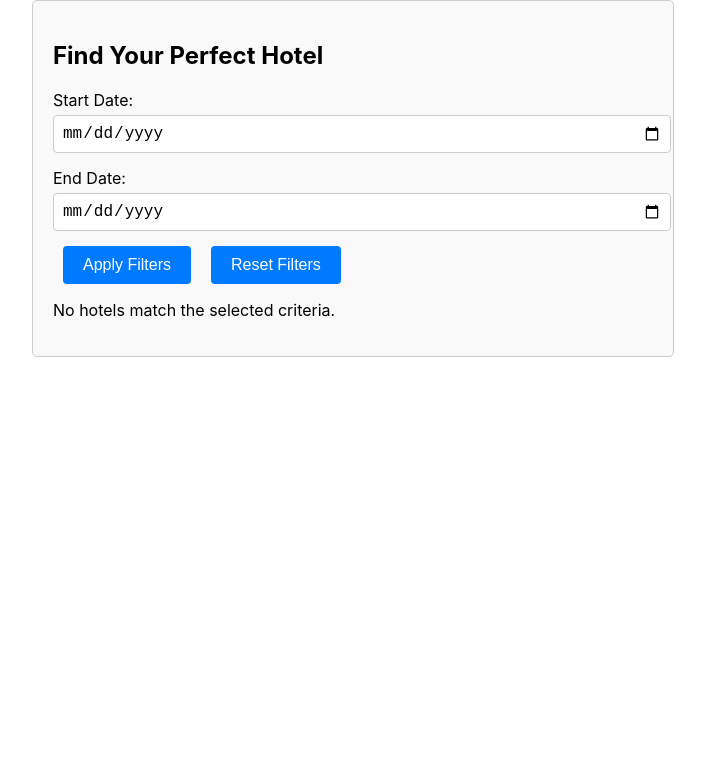
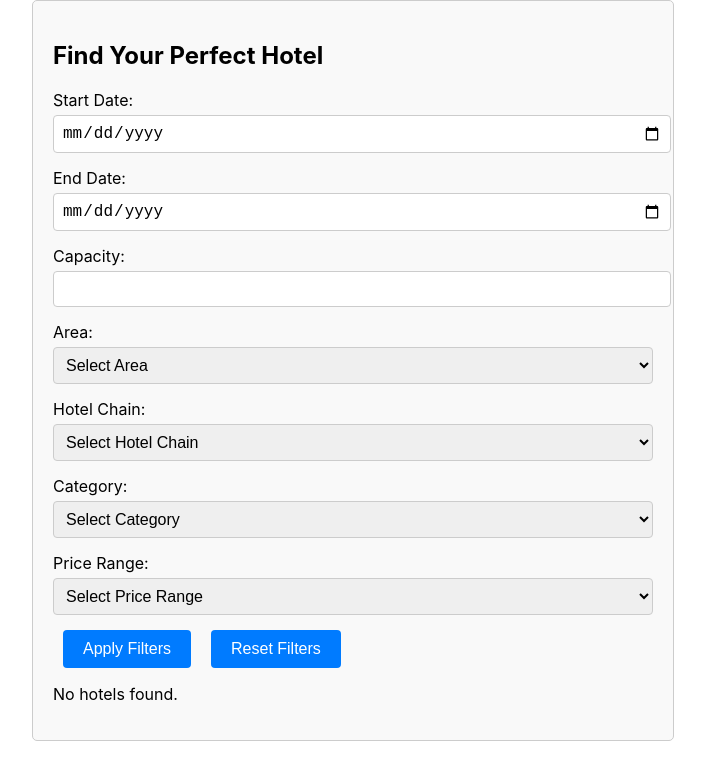
Before and after one commit to mzbayaa/e-Hotels-App, a React (Create React App) app: page /customer in a window 1280 px wide. Shown: the top 780 px of the page, without its empty margins (287-992 px from the left). Built offline with nearby package versions, Linux system fonts and the light colour scheme.

Commit message:
filters created

```diff
--- a/src/Components/Pages/Customer.css
+++ b/src/Components/Pages/Customer.css
@@ -17,7 +17,9 @@ label {
 }
 
 input[type="date"],
-select {
+input[type="number"],
+select,
+input[type="text"] {
   width: 100%;
   padding: 8px;
   font-size: 16px;
@@ -28,7 +30,7 @@ select {
 .error {
   color: red;
   font-size: 14px;
-  margin-top: 5px; /* Add some spacing between error message and input */
+  margin-top: 5px;
 }
 
 .btn {
--- a/src/Components/Pages/Customer.jsx
+++ b/src/Components/Pages/Customer.jsx
@@ -55,23 +55,27 @@ const Customer = () => {
   // Handler for applying filters
   const applyFilters = () => {
     // Validate filters
-    const errors = {};
+    const newErrors = {};
     if (!filters.startDate) {
-      errors.startDate = "Start date is required";
+      newErrors.startDate = "Start date is required";
     }
     if (!filters.endDate) {
-      errors.endDate = "End date is required";
+      newErrors.endDate = "End date is required";
     }
     if (
       filters.startDate &&
       filters.endDate &&
       new Date(filters.endDate) < new Date(filters.startDate)
     ) {
-      errors.endDate = "End date cannot be before start date";
+      newErrors.endDate = "End date cannot be before start date";
+    }
+    if (filters.capacity && (isNaN(filters.capacity) || filters.capacity < 1)) {
+      newErrors.capacity =
+        "Capacity must be a number greater than or equal to 1";
     }
     // Add more validation for other filters if needed
 
-    if (Object.keys(errors).length === 0) {
+    if (Object.keys(newErrors).length === 0) {
       // No errors, proceed with applying filters
       let filteredData = [...hotelData];
 
@@ -117,9 +121,10 @@ const Customer = () => {
 
       // Update filtered hotels state
       setFilteredHotels(filteredData);
+      setErrors({});
     } else {
       // Update errors state to display error messages
-      setErrors(errors);
+      setErrors(newErrors);
     }
   };
 
@@ -161,9 +166,74 @@ const Customer = () => {
         />
         {errors.endDate && <span className="error">{errors.endDate}</span>}
       </div>
-      {/* Other filter options (capacity, area, hotelChain, category, priceRange) */}
-      {/* Implement similar input/select elements for other filter options */}
-
+      <div className="filter-section">
+        <label>Capacity:</label>
+        <input
+          type="number"
+          value={filters.capacity}
+          min="1"
+          onChange={(e) => setFilters({ ...filters, capacity: e.target.value })}
+        />
+        {errors.capacity && <span className="error">{errors.capacity}</span>}
+      </div>
+      <div className="filter-section">
+        <label>Area:</label>
+        <select
+          value={filters.area}
+          onChange={(e) => setFilters({ ...filters, area: e.target.value })}
+        >
+          <option value="">Select Area</option>
+          <option value="City">City</option>
+          <option value="Beach">Beach</option>
+          <option value="Mountain">Mountain</option>
+          {/* Add more options as needed */}
+        </select>
+      </div>
+      <div className="filter-section">
+        <label>Hotel Chain:</label>
+        <select
+          value={filters.hotelChain}
+          onChange={(e) =>
+            setFilters({ ...filters, hotelChain: e.target.value })
+          }
+        >
+          <option value="">Select Hotel Chain</option>
+          <option value="Chain 1">Chain 1</option>
+          <option value="Chain 2">Chain 2</option>
+          <option value="Chain 3">Chain 3</option>
+          {/* Add more options as needed */}
+        </select>
+      </div>
+      <div className="filter-section">
+        <label>Category:</label>
+        <select
+          value={filters.category}
+          onChange={(e) => setFilters({ ...filters, category: e.target.value })}
+        >
+          <option value="">Select Category</option>
+          <option value="1-star">1-star</option>
+          <option value="2-star">2-star</option>
+          <option value="3-star">3-star</option>
+          <option value="4-star">4-star</option>
+          <option value="5-star">5-star</option>
+          {/* Add more options as needed */}
+        </select>
+      </div>
+      <div className="filter-section">
+        <label>Price Range:</label>
+        <select
+          value={filters.priceRange}
+          onChange={(e) =>
+            setFilters({ ...filters, priceRange: e.target.value })
+          }
+        >
+          <option value="">Select Price Range</option>
+          <option value="0-100">$0 - $100</option>
+          <option value="101-200">$101 - $200</option>
+          <option value="201-300">$201 - $300</option>
+          {/* Add more options as needed */}
+        </select>
+      </div>
       <button className="btn" onClick={applyFilters}>
         Apply Filters
       </button>
@@ -182,7 +252,7 @@ const Customer = () => {
           </ul>
         </div>
       ) : (
-        <p>No hotels match the selected criteria.</p>
+        <p>No hotels found.</p>
       )}
     </div>
   );
```
